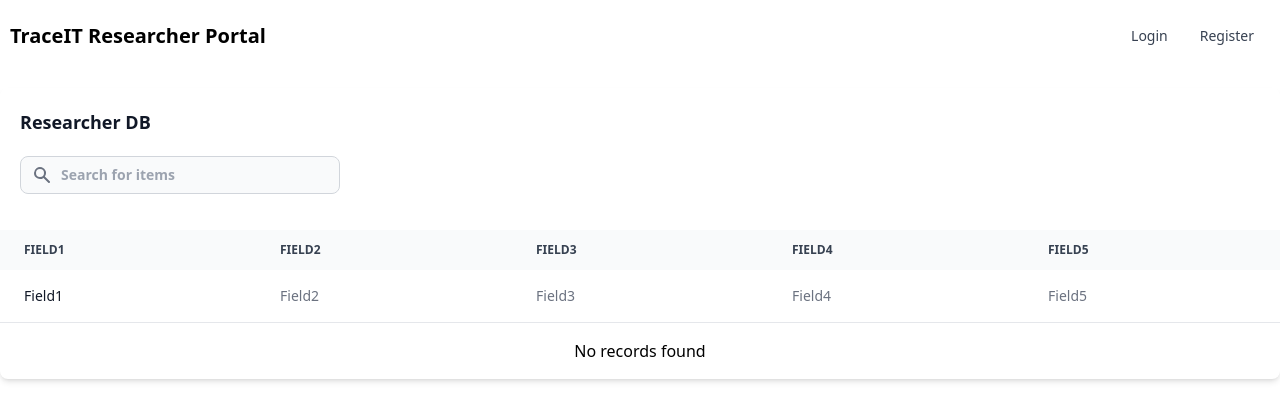
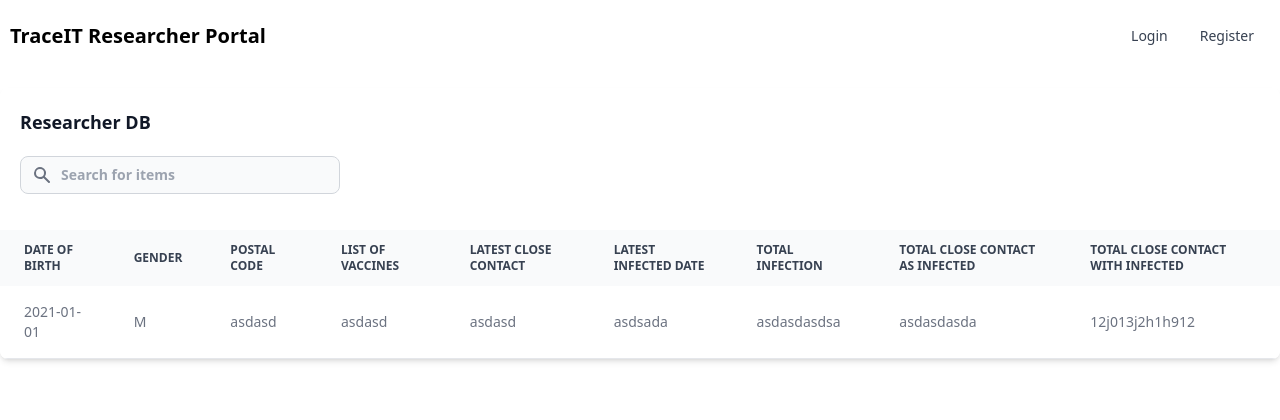
Before and after one commit to IFS4205-TraceIT/research-frontend, a Nuxt app: page / in a window 1280 px wide. Shown: the top 420 px of the page. Built offline with nearby package versions, Linux system fonts and the light colour scheme; no server answers.

Commit message:
Update with dynamic data

```diff
--- a/pages/index.vue
+++ b/pages/index.vue
@@ -1,55 +1,100 @@
+<script setup lang="ts">
+const { useApi } = useAuth();
+const { data: records, refresh } = await useApi("/api/researchs");
+records.value = [
+  {
+    dob: "2021-01-01",
+    gender: "M",
+    postal_code: "asdasd",
+    list_of_vaccines: "asdasd",
+    last_close_contact: "asdasd",
+    last_infected_date: "asdsada",
+    total_infection: "asdasdasdsa",
+    total_close_contact_as_infected: "asdasdasda",
+    total_close_contact_with_infected: "12j013j2h1h912",
+  },
+];
+</script>
 <template>
   <div class="container flex w-full mx-auto my-4">
     <div class="overflow-x-auto w-full relative shadow-md sm:rounded-lg">
       <table class="w-full text-sm text-left text-gray-500 dark:text-gray-400">
-        <caption class="p-5 text-lg font-semibold text-left text-gray-900 bg-white dark:text-white dark:bg-gray-800">
+        <caption
+          class="p-5 text-lg font-semibold text-left text-gray-900 bg-white dark:text-white dark:bg-gray-800"
+        >
           Researcher DB
           <div class="py-4">
             <div class="relative mt-1">
-              <div class="flex absolute inset-y-0 left-0 items-center pl-3 pointer-events-none">
-                <svg class="w-5 h-5 text-gray-500 dark:text-gray-400" aria-hidden="true" fill="currentColor"
-                  viewBox="0 0 20 20" xmlns="http://www.w3.org/2000/svg">
-                  <path fill-rule="evenodd"
+              <div
+                class="flex absolute inset-y-0 left-0 items-center pl-3 pointer-events-none"
+              >
+                <svg
+                  class="w-5 h-5 text-gray-500 dark:text-gray-400"
+                  aria-hidden="true"
+                  fill="currentColor"
+                  viewBox="0 0 20 20"
+                  xmlns="http://www.w3.org/2000/svg"
+                >
+                  <path
+                    fill-rule="evenodd"
                     d="M8 4a4 4 0 100 8 4 4 0 000-8zM2 8a6 6 0 1110.89 3.476l4.817 4.817a1 1 0 01-1.414 1.414l-4.816-4.816A6 6 0 012 8z"
-                    clip-rule="evenodd"></path>
+                    clip-rule="evenodd"
+                  ></path>
                 </svg>
               </div>
-              <input id="table-search" type="input"
+              <input
+                id="table-search"
+                type="input"
                 class="block p-2 pl-10 w-80 text-sm text-gray-900 bg-gray-50 rounded-lg border border-gray-300 focus:ring-blue-500 focus:border-blue-500 dark:bg-gray-700 dark:border-gray-600 dark:placeholder-gray-400 dark:text-white dark:focus:ring-blue-500 dark:focus:border-blue-500"
-                placeholder="Search for items" />
+                placeholder="Search for items"
+              />
             </div>
           </div>
         </caption>
-        <thead class="text-xs text-gray-700 uppercase bg-gray-50 dark:bg-gray-700 dark:text-gray-400">
+        <thead
+          class="text-xs text-gray-700 uppercase bg-gray-50 dark:bg-gray-700 dark:text-gray-400"
+        >
           <tr>
-            <th scope="col" class="py-3 px-6">Field1</th>
-            <th scope="col" class="py-3 px-6">Field2</th>
-            <th scope="col" class="py-3 px-6">Field3</th>
-            <th scope="col" class="py-3 px-6">Field4</th>
-            <th scope="col" class="py-3 px-6">Field5</th>
+            <th scope="col" class="py-3 px-6">Date of Birth</th>
+            <th scope="col" class="py-3 px-6">Gender</th>
+            <th scope="col" class="py-3 px-6">Postal Code</th>
+            <th scope="col" class="py-3 px-6">List of vaccines</th>
+            <th scope="col" class="py-3 px-6">Latest close contact</th>
+            <th scope="col" class="py-3 px-6">Latest infected date</th>
+            <th scope="col" class="py-3 px-6">Total infection</th>
+            <th scope="col" class="py-3 px-6">
+              Total close contact as infected
+            </th>
+            <th scope="col" class="py-3 px-6">
+              Total close contact with infected
+            </th>
           </tr>
         </thead>
         <tbody>
-          <tr class="bg-white border-b dark:bg-gray-800 dark:border-gray-700">
-            <th scope="row" class="py-4 px-6 font-medium text-gray-900 whitespace-nowrap dark:text-white">
-              Field1
-            </th>
+          <tr
+            v-for="(record, index) in records"
+            class="bg-white border-b dark:bg-gray-800 dark:border-gray-700"
+          >
+            <td class="py-4 px-6">{{ record.dob }}</td>
+            <td class="py-4 px-6">{{ record.gender }}</td>
+            <td class="py-4 px-6">{{ record.postal_code }}</td>
+            <td class="py-4 px-6">{{ record.list_of_vaccines }}</td>
+            <td class="py-4 px-6">{{ record.last_close_contact }}</td>
+            <td class="py-4 px-6">{{ record.last_infected_date }}</td>
+            <td class="py-4 px-6">{{ record.total_infection }}</td>
             <td class="py-4 px-6">
-              Field2
+              {{ record.total_close_contact_as_infected }}
             </td>
             <td class="py-4 px-6">
-              Field3
-            </td>
-            <td class="py-4 px-6">
-              Field4
-            </td>
-            <td class="py-4 px-6">
-              Field5
+              {{ record.total_close_contact_with_infected }}
             </td>
           </tr>
         </tbody>
       </table>
-      <div v-if="true" class="text-center p-4 dark:bg-gray-800">
+      <div
+        v-if="records && (records as Array<any>).length === 0"
+        class="text-center p-4 dark:bg-gray-800"
+      >
         No records found
       </div>
     </div>
```
